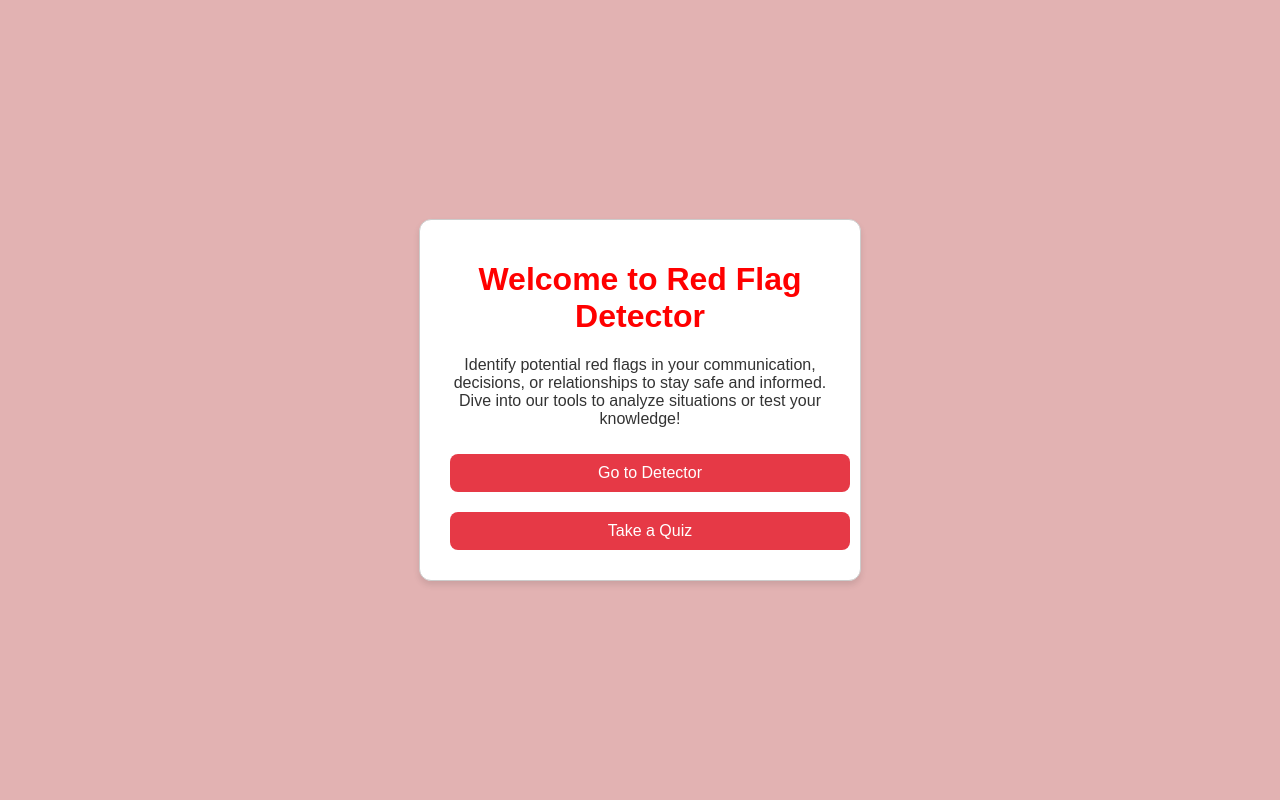
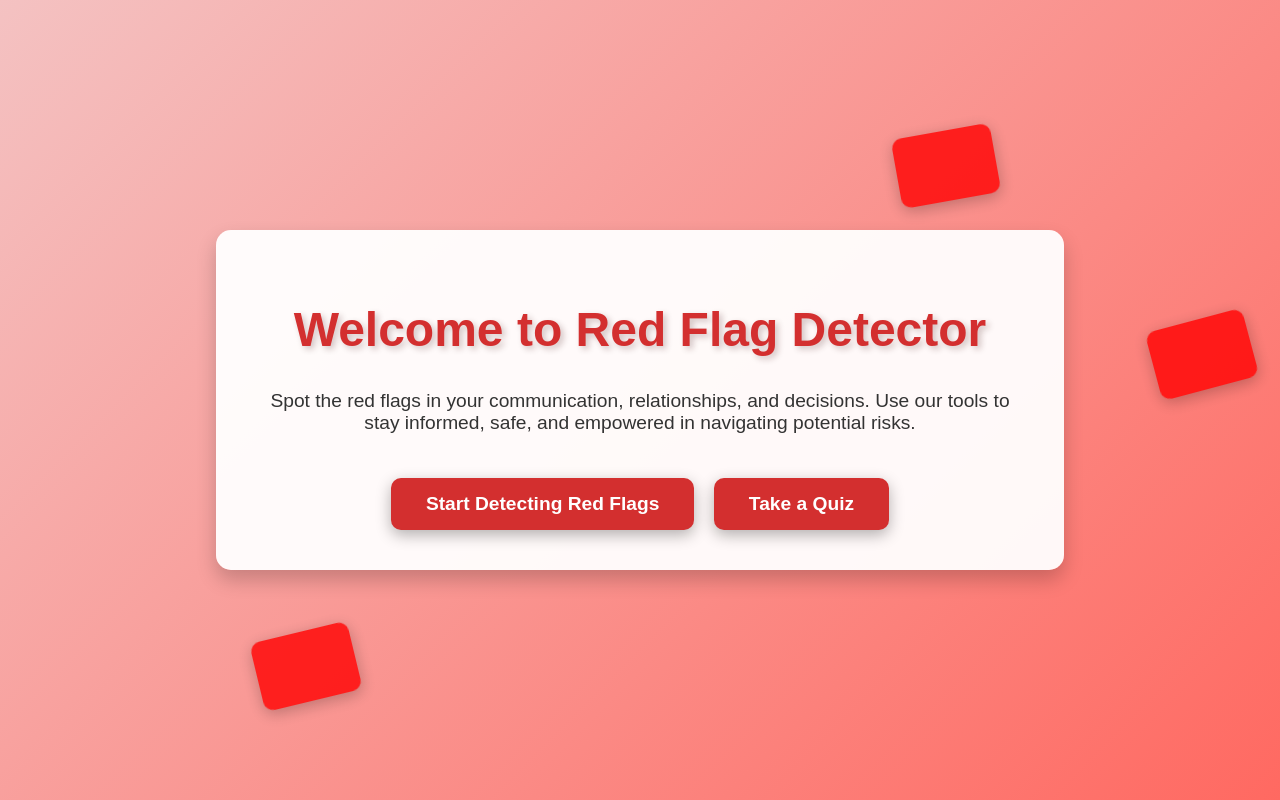
Before and after one commit to Irene-sketch/RED-FLAG-DETECTOR, a Python web app: template redflag1/templates/index.html in a window 1280 px wide. Run offline with Jinja, Linux system fonts and the light colour scheme; the template is opened without the code that fills it, so the values that code supplies are empty.

Commit message:
Made the index page more appealing

```diff
--- a/redflag1/templates/index.html
+++ b/redflag1/templates/index.html
@@ -1,23 +1,196 @@
+
+
 <!DOCTYPE html>
 <html lang="en">
 <head>
   <meta charset="UTF-8">
   <meta name="viewport" content="width=device-width, initial-scale=1.0">
   <title>Red Flag Detector</title>
-  <link rel="stylesheet" href="{{ url_for('static', filename='style.css') }}">
+  <style>
+    /* General Body Styling */
+    body {
+      margin: 0;
+      padding: 0;
+      font-family: 'Arial', sans-serif;
+      background: linear-gradient(135deg, #f4c2c2 0%, #ff6961 100%);
+      height: 100vh;
+      display: flex;
+      justify-content: center;
+      align-items: center;
+      overflow: hidden;
+      position: relative;
+    }
+
+    /* Red Flag Background Animation */
+    .flag {
+      position: absolute;
+      width: 100px;
+      height: 70px;
+      background-color: red;
+      border-radius: 10px;
+      box-shadow: 0 4px 15px rgba(0, 0, 0, 0.3);
+      animation: float 12s infinite ease-in-out;
+      opacity: 0.8;
+      transform: rotate(-15deg);
+    }
+
+    /* Multiple Flags */
+    .flag:nth-child(1) {
+      top: 10%;
+      left: -20%;
+      animation-duration: 8s;
+      animation-delay: 0s;
+    }
+
+    .flag:nth-child(2) {
+      top: 50%;
+      left: -10%;
+      animation-duration: 10s;
+      animation-delay: 2s;
+    }
+
+    .flag:nth-child(3) {
+      top: 80%;
+      left: 20%;
+      animation-duration: 14s;
+      animation-delay: 4s;
+    }
+
+    .flag:nth-child(4) {
+      top: 40%;
+      left: 90%;
+      animation-duration: 12s;
+      animation-delay: 6s;
+    }
+
+    .flag:nth-child(5) {
+      top: 20%;
+      left: 70%;
+      animation-duration: 10s;
+      animation-delay: 1s;
+    }
+
+    /* Floating Animation */
+    @keyframes float {
+      0% {
+        transform: translateY(0) rotate(-15deg);
+      }
+      50% {
+        transform: translateY(-30px) rotate(-10deg);
+      }
+      100% {
+        transform: translateY(0) rotate(-15deg);
+      }
+    }
+
+    /* Main Content Styling */
+    .container {
+      text-align: center;
+      background-color: rgba(255, 255, 255, 0.95);
+      padding: 40px;
+      border-radius: 15px;
+      box-shadow: 0 10px 20px rgba(0, 0, 0, 0.2);
+      z-index: 1;
+      animation: fadeInUp 2s ease-out;
+      width: 60%;
+    }
+
+    .container h1 {
+      font-size: 3rem;
+      color: #d32f2f;
+      text-shadow: 3px 3px 6px rgba(0, 0, 0, 0.2);
+      animation: textGlow 3s ease-in-out infinite alternate;
+    }
+
+    @keyframes textGlow {
+      from {
+        text-shadow: 3px 3px 6px rgba(0, 0, 0, 0.2);
+      }
+      to {
+        text-shadow: 5px 5px 10px rgba(255, 69, 69, 0.7);
+      }
+    }
+
+    .container p {
+      font-size: 1.2rem;
+      color: #333;
+      margin-top: 15px;
+    }
+
+    /* Call-to-Action Button */
+    .cta-button {
+      display: inline-block;
+      margin-top: 25px;
+      padding: 15px 35px;
+      background-color: #d32f2f;
+      color: white;
+      border-radius: 10px;
+      font-size: 1.2rem;
+      font-weight: bold;
+      text-decoration: none;
+      transition: all 0.3s ease;
+      box-shadow: 0 5px 15px rgba(0, 0, 0, 0.3);
+    }
+
+    .cta-button:hover {
+      background-color: #ff3d3d;
+      transform: translateY(-5px);
+      box-shadow: 0 8px 20px rgba(0, 0, 0, 0.4);
+    }
+
+    /* Additional Button Animations */
+    .cta-button:active {
+      transform: translateY(0);
+      box-shadow: 0 4px 12px rgba(0, 0, 0, 0.3);
+    }
+
+    /* Animation for Fade-in */
+    @keyframes fadeInUp {
+      0% {
+        opacity: 0;
+        transform: translateY(40px);
+      }
+      100% {
+        opacity: 1;
+        transform: translateY(0);
+      }
+    }
+
+    /* Responsive Design */
+    @media only screen and (max-width: 768px) {
+      .container {
+        width: 90%;
+        padding: 20px;
+      }
+
+      .container h1 {
+        font-size: 2.2rem;
+      }
+
+      .cta-button {
+        padding: 12px 30px;
+        font-size: 1.1rem;
+      }
+    }
+  </style>
 </head>
-<body style="background-color: rgb(226, 178, 178);">
+<body>
+  <!-- Animated Background with Floating Flags -->
+  <div class="flag"></div>
+  <div class="flag"></div>
+  <div class="flag"></div>
+  <div class="flag"></div>
+  <div class="flag"></div>
+
+  <!-- Main Content Container -->
   <div class="container">
-    <h1 style="color: red; text-align: center;">Welcome to Red Flag Detector</h1>
-    <p style="text-align: center;">
-      Identify potential red flags in your communication, decisions, or relationships to stay safe and informed.
-      Dive into our tools to analyze situations or test your knowledge!
+    <h1>Welcome to Red Flag Detector</h1>
+    <p>
+      Spot the red flags in your communication, relationships, and decisions.
+      Use our tools to stay informed, safe, and empowered in navigating potential risks.
     </p>
-
-    <div class="options">
-      <button style="margin: 10px; padding: 10px 20px;" onclick="location.href='/detector';">Go to Detector</button>
-      <button style="margin: 10px; padding: 10px 20px;" onclick="location.href='/categories';">Take a Quiz</button>
-    </div>
+    <a href="#start" class="cta-button">Start Detecting Red Flags</a>
+    <a href="#quiz" class="cta-button" style="margin-left: 15px;">Take a Quiz</a>
   </div>
 </body>
 </html>
```
